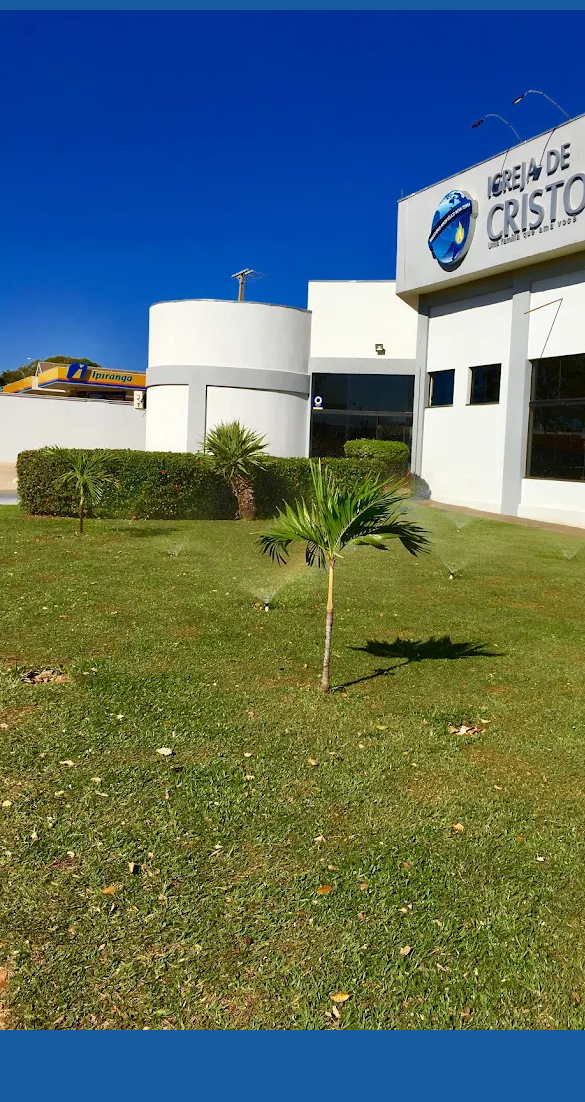
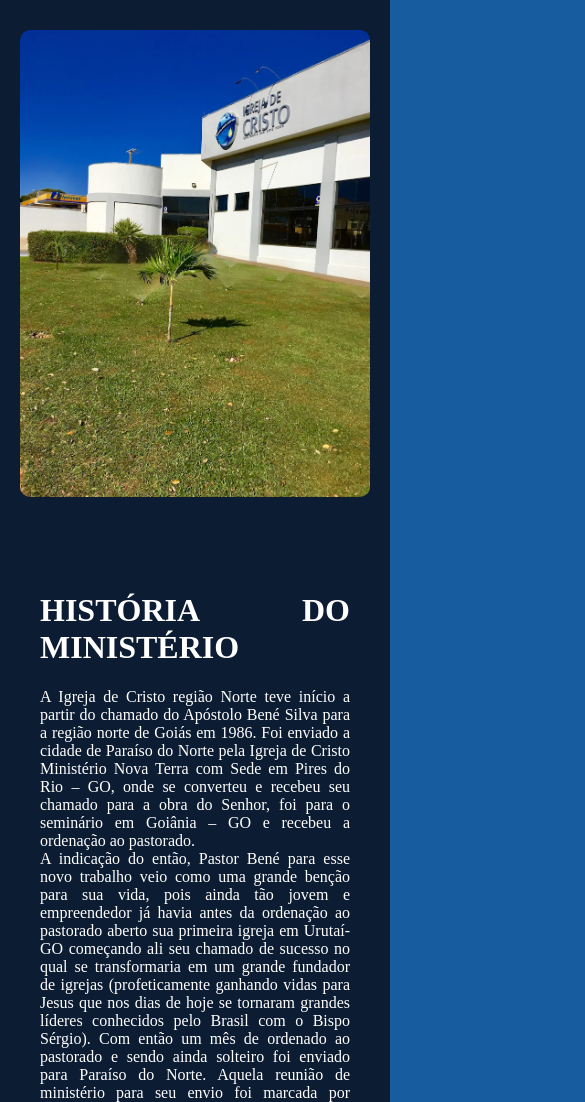
Before and after one commit to Crisstudy/Escola-de-Lideres, a plain HTML site: page nossa-historia/nossa-historia.html in a window 390 px wide. Shown: the top 1102 px of the page, 585 px wide, since content can reach past the window. Drawn offline with Linux system fonts and the light colour scheme.

Commit message:
trabalhando nas divs da segunda pagina (nossa historia)

```diff
--- a/nossa-historia/nossa-historia.html
+++ b/nossa-historia/nossa-historia.html
@@ -6,48 +6,84 @@
     <title>Nossa História</title>
     <link rel="shortcut icon" href="imagem/favicon-16x16.png" type="image/x-icon">
     <style>
+
+* {
+
+}
+
+
 body {
     background-color: rgba(1, 76, 151, 0.907);
     margin: 0;
     color: aliceblue;
 }
 
-.container {
-    display: flex;
-    justify-content: center;
-    flex-wrap: wrap;
-    min-height: 500vh;
+.historia-container {
+    background-color: #0c1c33;
+    color: white;
+    padding: 20px;
+    position: relative;
+}
+
+.image-left {
+    position: absolute;
+    top: 20px;
+    left: 20px;
+    max-width: 250px;
+
+}
+
+.image-left img {
+    width: 100%;
+    border-radius: 10px;
 }
 
 .texto {
     flex: 1;
-    margin-left: 30px;
-    background-color: rgba(0, 0, 0, 0.751);
-    color: white;
-    font-family: 'Times New Roman', Times, serif;
-    text-shadow: 2px 2px 4px rgba(0, 0, 0, 0.5);
-    margin: 10px;
-    padding: 10px;
+    max-width: 800px;
+    margin: 0 auto;
+    padding: 60px 20px;
+    text-align: justify;
 }
 
-.imagem {
-    flex: 1;
-    justify-content: end;
-    width: 100%;
-    height: 300px;
-    margin: 10px;
-    padding: auto;
+.texto h2 {
+    font-size: 2em;
+    margin-bottom: 20px;
+}
 
+.image-right {
+  position: absolute;
+  bottom: 20px;
+  right: 20px;
+  max-width: 250px;
+}
+
+.image-right img {
+  width: 100%;
+  border-radius: 10px;
+}
+
+
+/* Responsivo: se a tela for pequena, as imagens mudam de posição */
+@media (max-width: 768px) {
+  .image-left,
+  .image-right {
+    position: static;
+    max-width: 100%;
+    margin: 10px auto;
+    text-align: center;
+  }
 }
 
     </style>
 </head>
 <body>
 
-    <div class="container">
-        <div class="imagem">
-            <img src="imagem/IMG-mant-palmas_9334.webp" alt="Mant Brasil">
+    <div class="historia-container">
+        <div class="image-left">
+            <img src="imagem/IMG-mant-palmas_9334.webp" alt="MantBrasil">
         </div>
+
         <div class="texto">
             <h1>HISTÓRIA DO MINISTÉRIO</h1>
             <p>
@@ -55,9 +91,7 @@ body {
             para a região norte de Goiás em 1986. Foi enviado a cidade de Paraíso do Norte pela Igreja de
             Cristo Ministério Nova Terra com Sede em Pires do Rio – GO, onde se converteu e recebeu seu
             chamado para a obra do Senhor, foi para o seminário em Goiânia – GO e recebeu a ordenação ao
-            pastorado.</p>
-            <p>
-            A indicação do então, Pastor Bené para esse novo trabalho veio como uma grande benção
+            pastorado. <br> A indicação do então, Pastor Bené para esse novo trabalho veio como uma grande benção
             para sua vida, pois ainda tão jovem e empreendedor já havia antes da ordenação ao pastorado
             aberto sua primeira igreja em Urutaí-GO começando ali seu chamado de sucesso no qual se
             transformaria em um grande fundador de igrejas (profeticamente ganhando vidas para Jesus que
@@ -66,17 +100,14 @@ body {
             Aquela reunião de ministério para seu envio foi marcada por grandes promessas vindas
             profeticamente para a nova região que se estabelecia naqueles dias. Já em Paraíso do Norte, uma
             família vinda de Pires do Rio e fazia reuniões familiares e que receberia o jovem pastor. Um mês
-            depois, o ministério enviou o Pastor Donizete para o auxiliá-lo.
-            </p>
-            <p>
+            depois, o ministério enviou o Pastor Donizete para o auxiliá-lo. <br>
             O início da igreja se deu em um espaço cedido na casa do irmão Frazilli, realizando
             reuniões de célula e rapidamente Deus começou a confirmar as promessas feitas e ouve a
             necessidade de se reunir em outro local e então começaram a reunir no clube de lazer da cidade e
             em pátios de escolas. Posteriormente adquiriram um espaço na rádio (AM Primavera) da cidade e
             se tornaram muito conhecidos pela qualidade, capacidade e unção que contagiou a cidade de
             Paraíso com a abertura da obra ali. Rapidamente cresceram e adquiriram um terreno e construíram
-            o primeiro templo para 500 pessoas.
-            </p>
+            o primeiro templo para 500 pessoas.</p>
             <p>
             Com a igreja em pleno desenvolvimento e crescimento na obra do Senhor houve a
             necessidade de treinar novos líderes para atuar no ministério. Assim, pela visão que o Senhor deu
@@ -158,8 +189,10 @@ body {
             apóstolos alcançaremos este propósito e veremos a glória de Deus sobre este ministério que nasceu
             para ganhar, consolidar, discipular e enviar.
             </p>
-            <img src="imagem/WhatsApp Image 2025-05-05 at 16.44.33.jpeg" alt="">
         </div>
-    </div>
+        <div class="image-right">
+            <img src="imagem/WhatsApp Image 2025-05-08 at 10.13.56.jpeg" alt="">
+        </div>
+        </div>
 </body>
 </html>
```
Also changed, not shown: nossa-historia/imagem/WhatsApp Image 2025-05-05 at 16.44.33.jpeg (deleted), nossa-historia/imagem/WhatsApp Image 2025-05-08 at 10.13.56.jpeg (added).
